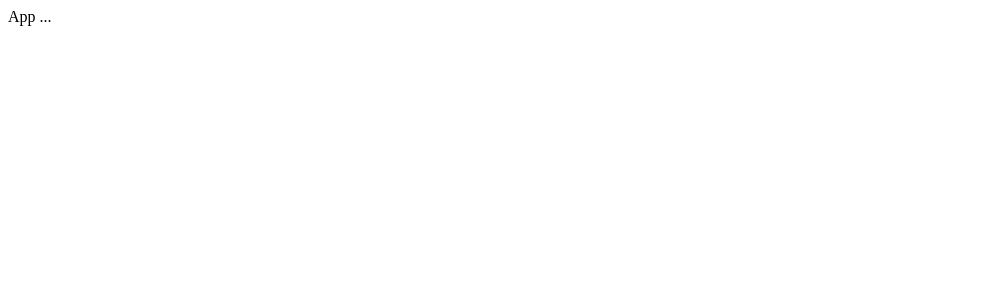
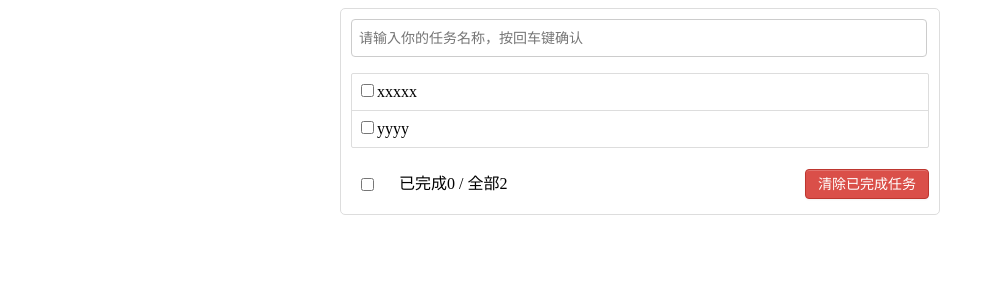
Before and after one commit to robin-code/react-guli-admin, a React (Vite) app: page / in a window 1280 px wide. Shown: the top 300 px of the page, without its empty margins (0-995 px from the left). Built offline with nearby package versions, Linux system fonts and the light colour scheme.

Commit message:
todo 案例静态页面

```diff
--- a/src/App.jsx
+++ b/src/App.jsx
@@ -1,9 +1,41 @@
+import "./index.css"
 
 function App() {
 
     return (
         <>
-            App ...
+            <div className="todo-container">
+                <div className="todo-wrap">
+                    <div className="todo-header">
+                        <input type="text" placeholder="请输入你的任务名称，按回车键确认"/>
+                    </div>
+                    <ul className="todo-main">
+                        <li>
+                            <label>
+                                <input type="checkbox"/>
+                                <span>xxxxx</span>
+                            </label>
+                            <button className="btn btn-danger" style={{display: "none"}}>删除</button>
+                        </li>
+                        <li>
+                            <label>
+                                <input type="checkbox"/>
+                                <span>yyyy</span>
+                            </label>
+                            <button className="btn btn-danger" style={{display: "none"}}>删除</button>
+                        </li>
+                    </ul>
+                    <div className="todo-footer">
+                        <label>
+                            <input type="checkbox"/>
+                        </label>
+                        <span>
+          <span>已完成0</span> / 全部2
+        </span>
+                        <button className="btn btn-danger">清除已完成任务</button>
+                    </div>
+                </div>
+            </div>
         </>
     )
 }
--- /dev/null
+++ b/src/index.css
@@ -0,0 +1,135 @@
+/*base*/
+body {
+  background: #fff;
+}
+
+.btn {
+  display: inline-block;
+  padding: 4px 12px;
+  margin-bottom: 0;
+  font-size: 14px;
+  line-height: 20px;
+  text-align: center;
+  vertical-align: middle;
+  cursor: pointer;
+  box-shadow: inset 0 1px 0 rgba(255, 255, 255, 0.2), 0 1px 2px rgba(0, 0, 0, 0.05);
+  border-radius: 4px;
+}
+
+.btn-danger {
+  color: #fff;
+  background-color: #da4f49;
+  border: 1px solid #bd362f;
+}
+
+.btn-danger:hover {
+  color: #fff;
+  background-color: #bd362f;
+}
+
+.btn:focus {
+  outline: none;
+}
+
+.todo-container {
+  width: 600px;
+  margin: 0 auto;
+}
+.todo-container .todo-wrap {
+  padding: 10px;
+  border: 1px solid #ddd;
+  border-radius: 5px;
+}
+
+/*header*/
+.todo-header input {
+  width: 560px;
+  height: 28px;
+  font-size: 14px;
+  border: 1px solid #ccc;
+  border-radius: 4px;
+  padding: 4px 7px;
+}
+
+.todo-header input:focus {
+  outline: none;
+  border-color: rgba(82, 168, 236, 0.8);
+  box-shadow: inset 0 1px 1px rgba(0, 0, 0, 0.075), 0 0 8px rgba(82, 168, 236, 0.6);
+}
+
+/*main*/
+.todo-main {
+  margin-left: 0px;
+  border: 1px solid #ddd;
+  border-radius: 2px;
+  padding: 0px;
+}
+
+.todo-empty {
+  height: 40px;
+  line-height: 40px;
+  border: 1px solid #ddd;
+  border-radius: 2px;
+  padding-left: 5px;
+  margin-top: 10px;
+}
+/*item*/
+li {
+  list-style: none;
+  height: 36px;
+  line-height: 36px;
+  padding: 0 5px;
+  border-bottom: 1px solid #ddd;
+}
+
+li label {
+  float: left;
+  cursor: pointer;
+}
+
+li label li input {
+  vertical-align: middle;
+  margin-right: 6px;
+  position: relative;
+  top: -1px;
+}
+
+li button {
+  float: right;
+  display: none;
+  margin-top: 3px;
+}
+
+li:before {
+  content: initial;
+}
+
+li:last-child {
+  border-bottom: none;
+}
+
+/*footer*/
+.todo-footer {
+  height: 40px;
+  line-height: 40px;
+  padding-left: 6px;
+  margin-top: 5px;
+}
+
+.todo-footer label {
+  display: inline-block;
+  margin-right: 20px;
+  cursor: pointer;
+}
+
+.todo-footer label input {
+  position: relative;
+  top: -1px;
+  vertical-align: middle;
+  margin-right: 5px;
+}
+
+.todo-footer button {
+  float: right;
+  margin-top: 5px;
+}
```
Also changed, not shown: src/index.html (added, +16 -0 lines).
